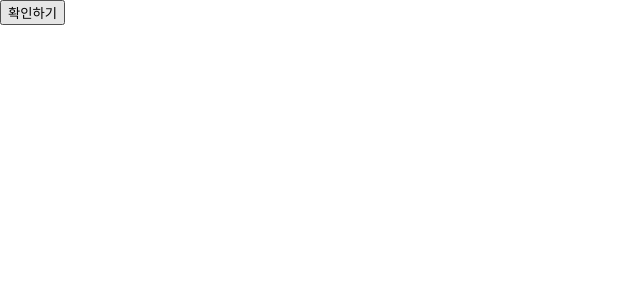
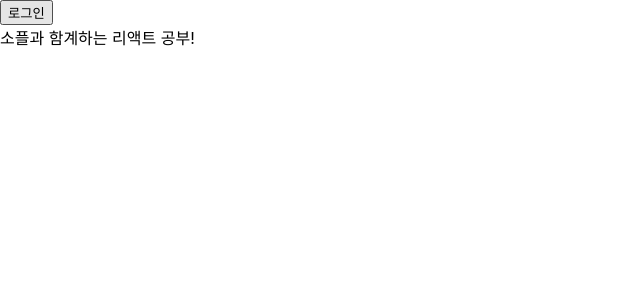
Before and after one commit to itdanja/ezen2023B_web2, a React (Create React App) app in the folder src/main/reactapp/: page / in a window 1280 px wide. Shown: the top 300 px of the page, without its empty margins (0-640 px from the left). Built offline with nearby package versions, Linux system fonts and the light colour scheme.

Commit message:
20240325

```diff
--- /dev/null
+++ b/src/main/reactapp/src/chapter9/LandingPage.jsx
@@ -0,0 +1,31 @@
+import { useState } from "react";
+import Toolbar from "./Toolbar";
+
+export default function LandingPage(props){
+
+    // 1. state 상태 변수
+    const [ isLoggedIn , setIsLoggedIn] = useState(false);
+        console.log( isLoggedIn );
+
+    // 2. 로그인 클릭함수
+    const onClickLogin = ()=>{
+        setIsLoggedIn(true);
+    }
+    // 3. 로그아웃 클릭함수
+    const onClickLogout = ()=>{
+        setIsLoggedIn(false);
+    }
+
+    return(<>
+        <div >
+            <Toolbar
+                isLoggedIn = { isLoggedIn }
+                onClickLogin = { onClickLogin }
+                onClickLogout = { onClickLogout }
+                setIsLoggedIn = { setIsLoggedIn }
+            />
+            <div> 소플과 함계하는 리액트 공부! </div>
+        </div>
+    </>);
+
+}
--- /dev/null
+++ b/src/main/reactapp/src/chapter9/Toolbar.jsx
@@ -0,0 +1,20 @@
+export default function Toolbar(props){
+    console.log( props )
+    // 1. props 매개변수
+    // const  { isLoggedIn , onClickLogin , onClickLogout } = props;
+
+    return(<>
+        <div>
+            {
+                props.isLoggedIn && <span> 환영합니다. </span>
+            }
+            {
+                props.isLoggedIn
+                ?
+                (<button onClick={ props.onClickLogout } >로그아웃</button> )
+                :
+                (<button onClick={ props.onClickLogin } >로그인</button> )
+            }
+        </div>
+    </>);
+}
--- a/src/main/reactapp/src/index.js
+++ b/src/main/reactapp/src/index.js
@@ -23,13 +23,16 @@ import Counter from './chapter7/Counter';
 import UseStateList from './chapter7/UseStateList';
 // chapter8 예제/실습
 import ConfirmButton from './chapter8/ConfirmButton';
+// chapter9 예제/실습
+import LandingPage from './chapter9/LandingPage';
 
 const root = ReactDOM.createRoot(document.querySelector('#root'));
 root.render(
     // <CommentList/>
     // <Counter />
     // <UseStateList />
-    <ConfirmButton />
+    // <ConfirmButton />
+    <LandingPage />
 );
 // !!!!!!!여기가 렌더링 되는 곳이에요
 // root.render(
```
Also changed, not shown: src/main/reactapp/리액트컴포넌트란.txt.
